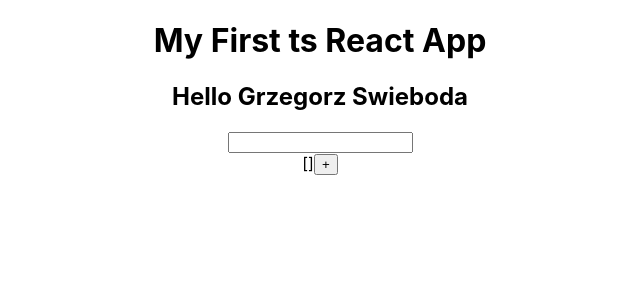
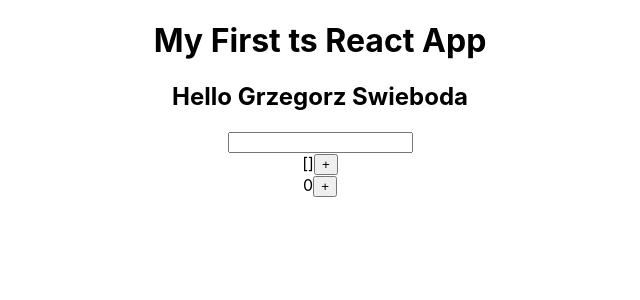
Before and after one commit to grzesiekS/react-ts, a React (Create React App) app: page / in a window 1280 px wide. Shown: the top 300 px of the page, without its empty margins (320-960 px from the left). Built offline with nearby package versions, Linux system fonts and the light colour scheme.

Commit message:
Implement Counter component in App

```diff
--- a/src/App.tsx
+++ b/src/App.tsx
@@ -4,6 +4,7 @@ import TextField from './components/TextField/TextField';
 import ReducerExample from './components/ReducerExample/ReducerExample';
 
 import './App.css';
+import { Counter } from './components/Counter/Counter';
 
 const App: React.FC = () => (
   <div className="App">
@@ -21,6 +22,15 @@ const App: React.FC = () => (
         }}
       />
       <ReducerExample />
+      <Counter>
+        {(count, setCount) => (
+          <div>
+            {count}
+            <button
+              onClick={() => setCount(count + 1)}
+            >+</button>
+          </div>)}
+      </Counter>
   </div>
 );
 
```
